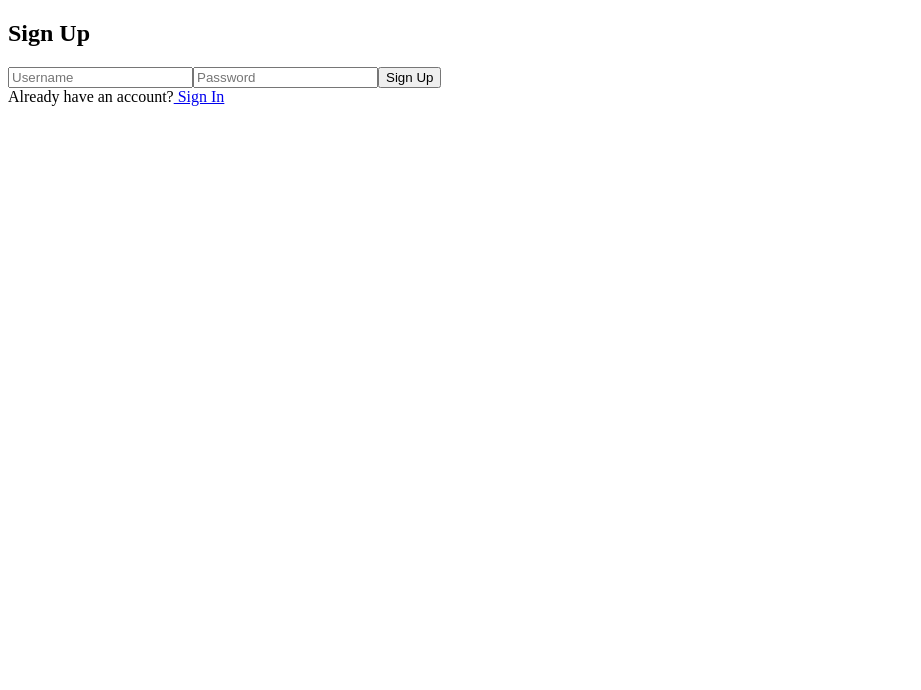
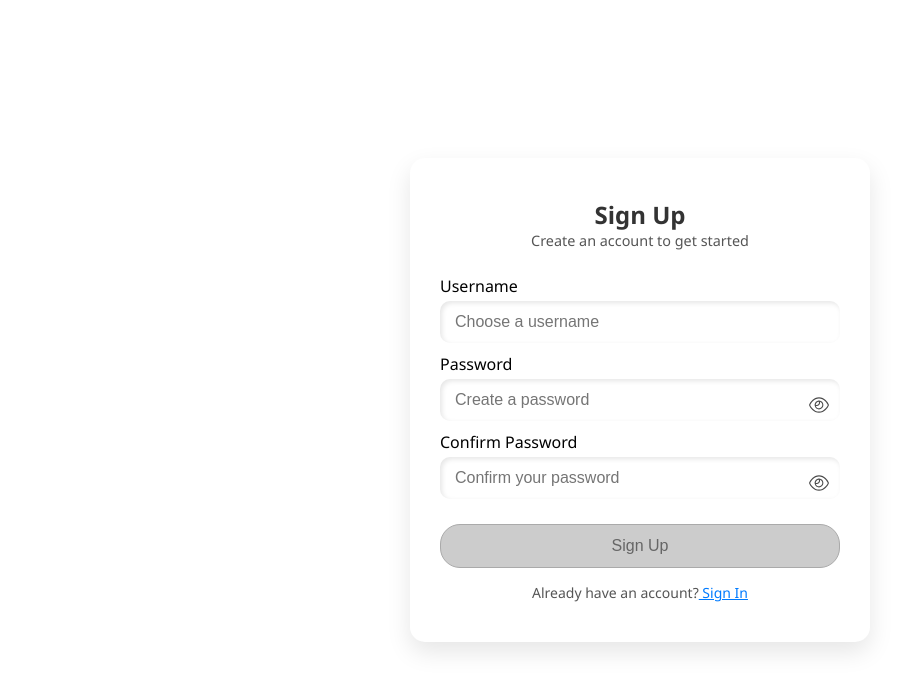
Before and after one commit to abhayraj08/ChatterBox, a React (Vite) app in the folder frontend/: page /signup in a window 1280 px wide. Shown: the top 690 px of the page, without its empty margins (0-921 px from the left). Built offline with nearby package versions, Linux system fonts and the light colour scheme.

Commit message:
Add UI to signup & signin

```diff
--- a/frontend/index.html
+++ b/frontend/index.html
@@ -2,7 +2,6 @@
 <html lang="en">
   <head>
     <meta charset="UTF-8" />
-    <link rel="icon" type="image/svg+xml" href="/vite.svg" />
     <meta name="viewport" content="width=device-width, initial-scale=1.0" />
     <title>ChatterBox</title>
   </head>
--- a/frontend/src/pages/SignIn.jsx
+++ b/frontend/src/pages/SignIn.jsx
@@ -2,18 +2,16 @@ import { useNavigate } from "react-router-dom";
 import axios from "axios";
 import { useState, useEffect } from "react";
 import FlashMessage from "../components/FlashMessage";
+import eyeOpen from "../assets/eye-open.svg";
+import eyeClosed from "../assets/eye-closed.svg";
+import './style.css';
 
 export default function SignIn() {
   const navigate = useNavigate();
   const [form, setForm] = useState({ username: "", password: "" });
+  const [showPassword, setShowPassword] = useState(false);
   const [flash, setFlash] = useState(null);
 
-  // inside component
-  // useEffect(() => {
-  //   // Clear localStorage when visiting signin page
-  //   localStorage.removeItem("token");
-  //   localStorage.removeItem("username");
-  // }, []);
 
 
   const handleSignin = async (e) => {
@@ -36,24 +34,48 @@ export default function SignIn() {
 
   return (
     <div>
+      <div className="container">
+        <div className="card">
           {flash && <FlashMessage message={flash} onClose={() => setFlash(null)} />}
-      <h2>Sign In</h2>
-      <form onSubmit={handleSignin}>
+          <h2 className="title">Sign In</h2>
+          <p className="title-subtext">Hello world</p>
+
+          <form onSubmit={handleSignin} className="form">
+            <div className="form-group">
+              <label htmlFor="username">Username</label>
               <input
+                id="username"
                 type="text"
-          placeholder="Username"
+                placeholder="Give your username"
                 value={form.username}
                 onChange={(e) => setForm({ ...form, username: e.target.value })}
                 required
+                className="input"
               />
+            </div>
+
+            <div className="form-group">
+              <label htmlFor="password">Password</label>
+              <div className="password-wrapper">
                 <input
-          type="password"
-          placeholder="Password"
+                  id="password"
+                  type={showPassword ? "text" : "password"}
+                  placeholder="Give your password"
                   value={form.password}
                   onChange={(e) => setForm({ ...form, password: e.target.value })}
                   required
+                  className="input"
                 />
-        <button type="submit">Sign In</button>
+                <img
+                  src={showPassword ? eyeClosed : eyeOpen}
+                  alt="Toggle Password"
+                  className="toggle-password"
+                  onClick={() => setShowPassword(!showPassword)}
+                />
+              </div>
+            </div>
+
+            <button type="submit" className="submit-btn">Sign In</button>
           </form>
 
           <div className="login-link">
@@ -61,5 +83,7 @@ export default function SignIn() {
             <a href="/signup"> Sign Up</a>
           </div>
         </div>
+      </div>
+    </div>
   );
 }
--- a/frontend/src/pages/SignUp.jsx
+++ b/frontend/src/pages/SignUp.jsx
@@ -1,59 +1,145 @@
 import { useNavigate } from "react-router-dom";
 import axios from "axios";
-import { useState, useEffect } from "react";
+import { useState, useMemo } from "react";
 import FlashMessage from "../components/FlashMessage";
+import eyeOpen from "../assets/eye-open.svg";
+import eyeClosed from "../assets/eye-closed.svg";
+import './style.css';
 
 export default function SignUp() {
   const navigate = useNavigate();
-  const [form, setForm] = useState({ username: "", password: "" });
+  const [form, setForm] = useState({ username: "", password: "", confirmPassword: "" });
+  const [showPassword, setShowPassword] = useState(false);
+  const [showConfirmPassword, setShowConfirmPassword] = useState(false);
   const [flash, setFlash] = useState(null);
 
-  // useEffect(() => {
-  //   // Clear localStorage when visiting signup page
-  //   localStorage.removeItem("token");
-  //   localStorage.removeItem("username");
-  // }, []);
+  // Password validation checks
+  const validations = useMemo(() => ({
+    length: form.password.length >= 8,
+    uppercase: /[A-Z]/.test(form.password),
+    lowercase: /[a-z]/.test(form.password),
+    number: /[0-9]/.test(form.password),
+  }), [form.password]);
+
+  const allPasswordValid = Object.values(validations).every(Boolean);
+  const passwordsMatch = form.password === form.confirmPassword;
+  const canSubmit = form.username.trim().length > 0 && allPasswordValid && passwordsMatch;
 
   const handleSignup = async (e) => {
     e.preventDefault();
+
+    if (!passwordsMatch) {
+      setFlash("⚠️ Passwords do not match!");
+      return;
+    }
+
     try {
-      const res = await axios.post("http://localhost:3000/api/auth/signup", form);
+      const res = await axios.post("http://localhost:3000/api/auth/signup", {
+        username: form.username.trim(),
+        password: form.password  // don't send confirmPassword to backend
+      });
+
       localStorage.setItem("token", res.data.token);
       localStorage.setItem("username", res.data.username);
+
       navigate("/chat");
     } catch (err) {
-      if (err.response) {
-        // backend responded with error
-        setFlash(err.response.data.error);
-      } else if (err.request) {
-        // backend not reachable
-        setFlash("⚠️ Backend server not connected");
-      } else {
-        setFlash("Unexpected error occurred");
-      }
+      if (err.response) setFlash(err.response.data.error);
+      else if (err.request) setFlash("⚠️ Backend server not connected");
+      else setFlash("Unexpected error occurred");
     }
   };
 
   return (
-    <div>
+    <div className="container">
+      <div className="card">
         {flash && <FlashMessage message={flash} onClose={() => setFlash(null)} />}
-      <h2>Sign Up</h2>
-      <form onSubmit={handleSignup}>
+        <h2 className="title">Sign Up</h2>
+        <p className="title-subtext">Create an account to get started</p>
+
+        <form onSubmit={handleSignup} className="form">
+          <div className="form-group">
+            <label htmlFor="username">Username</label>
             <input
+              id="username"
               type="text"
-          placeholder="Username"
+              placeholder="Choose a username"
               value={form.username}
               onChange={(e) => setForm({ ...form, username: e.target.value })}
               required
+              className="input"
             />
+          </div>
+
+          <div className="form-group">
+            <label htmlFor="password">Password</label>
+            <div className="password-wrapper">
               <input
-          type="password"
-          placeholder="Password"
+                id="password"
+                type={showPassword ? "text" : "password"}
+                placeholder="Create a password"
                 value={form.password}
                 onChange={(e) => setForm({ ...form, password: e.target.value })}
                 required
+                className="input"
               />
-        <button type="submit">Sign Up</button>
+              <img
+                src={showPassword ? eyeClosed : eyeOpen}
+                alt="Toggle Password"
+                className="toggle-password"
+                onClick={() => setShowPassword(!showPassword)}
+              />
+            </div>
+
+            {form.password.length > 0 && (
+              <ul className="password-rules">
+                <li className={validations.length ? "valid" : "invalid"}>
+                  {validations.length ? "✔" : "✖"} At least 8 characters
+                </li>
+                <li className={validations.uppercase ? "valid" : "invalid"}>
+                  {validations.uppercase ? "✔" : "✖"} One uppercase letter
+                </li>
+                <li className={validations.lowercase ? "valid" : "invalid"}>
+                  {validations.lowercase ? "✔" : "✖"} One lowercase letter
+                </li>
+                <li className={validations.number ? "valid" : "invalid"}>
+                  {validations.number ? "✔" : "✖"} One number
+                </li>
+              </ul>
+            )}
+          </div>
+
+          <div className="form-group">
+            <label htmlFor="confirm-password">Confirm Password</label>
+            <div className="password-wrapper">
+              <input
+                id="confirm-password"
+                type={showConfirmPassword ? "text" : "password"}
+                placeholder="Confirm your password"
+                value={form.confirmPassword}
+                onChange={(e) => setForm({ ...form, confirmPassword: e.target.value })}
+                required
+                className="input"
+              />
+              <img
+                src={showConfirmPassword ? eyeClosed : eyeOpen}
+                alt="Toggle Confirm Password"
+                className="toggle-password"
+                onClick={() => setShowConfirmPassword(!showConfirmPassword)}
+              />
+            </div>
+
+            {form.confirmPassword && !passwordsMatch && (
+              <div className="confirm-error">✖ Passwords do not match</div>
+            )}
+          </div>
+
+          <button
+            type="submit"
+            className={`submit-btn ${!canSubmit ? "disabled" : ""}`}
+            disabled={!canSubmit}>
+            Sign Up
+          </button>
         </form>
 
         <div className="login-link">
@@ -61,5 +147,6 @@ export default function SignUp() {
           <a href="/signin"> Sign In</a>
         </div>
       </div>
+    </div>
   );
 }
--- /dev/null
+++ b/frontend/src/pages/style.css
@@ -0,0 +1,148 @@
+* {
+    margin: 0;
+    padding: 0;
+}
+
+.container {
+  display: flex;
+  justify-content: center;
+  align-items: center;
+  height: 100vh;
+  font-family: "Segoe UI", Tahoma, Geneva, Verdana, sans-serif;
+}
+
+.card {
+  background: #fff;
+  padding: 40px 30px;
+  border-radius: 15px;
+  box-shadow: 0 10px 25px rgba(0, 0, 0, 0.1);
+  width: 400px;
+  text-align: center;
+}
+
+.title {
+    font-weight: 600;
+    color: #333;
+}
+
+.title-subtext {
+  font-size: 0.9rem;
+  font-weight: 350;
+  margin-bottom: 25px;
+  color: #555;
+}
+
+.form-group {
+    display: flex;
+    flex-direction: column;
+}
+
+label {
+  text-align: left;
+  font-weight: 500;
+  margin-bottom: 4px;
+}
+
+.input {
+  padding: 12px 15px;
+  margin-bottom: 10px;
+  border: 0px solid #ccc;
+  border-radius: 10px;
+  outline: none;
+  font-size: 16px;
+  transition: 0.3s;
+  box-shadow: inset 2px 2px 5px rgba(0, 0, 0, 0.1),
+    inset -2px -2px 5px rgba(255, 255, 255, 0.7);
+}
+
+.input:focus {
+  border-color: #007bff;
+  box-shadow: 0 0 5px #007bff;
+}
+
+/* Password with eyes */
+.password-wrapper {
+  position: relative;
+  display: flex;
+  align-items: center;
+}
+.password-wrapper .input {
+  width: 100%;
+  padding-right: 40px;
+}
+.toggle-password {
+  position: absolute;
+  right: 10px;
+  top: 50%;
+  transform: translateY(-50%);
+  width: 22px;
+  height: 22px;
+  cursor: pointer;
+  opacity: 0.7;
+  transition: opacity 0.2s ease-in-out;
+}
+.toggle-password:hover {
+  opacity: 1;
+}
+
+/* Password rules */
+.password-rules {
+  font-weight: 400;
+  text-align: left;
+  margin-top: 8px;
+  font-size: 13px;
+  list-style: none;
+  padding: 0;
+  margin: 0 0 10px 0;
+}
+.password-rules li {
+  margin-bottom: 4px;
+}
+.password-rules .valid {
+  color: green;
+}
+.password-rules .invalid {
+  color: #777;
+}
+
+.confirm-error {
+  color: #d32f2f;
+  font-size: 13px;
+  margin-top: 4px;
+  display: block;
+}
+
+.submit-btn {
+  width: 100%;
+  margin-top: 15px;
+  padding: 12px;
+  background-color: #007bff;
+  color: white;
+  border: none;
+  border-radius: 20px;
+  cursor: pointer;
+  font-size: 16px;
+  transition: 0.3s;
+}
+
+.submit-btn:hover {
+  background-color: #0056b3;
+}
+
+button.disabled {
+  background-color: #cccccc;
+  color: #666666;
+  cursor: not-allowed;
+  border: 1px solid #aaaaaa;
+}
+
+.login-link {
+  margin-top: 15px;
+  font-size: 14px;
+  color: #555;
+}
+
+.login-link a {
+  color: #007bff;
+  cursor: pointer;
+}
```
Also changed, not shown: frontend/src/assets/eye-closed.svg (added), frontend/src/assets/eye-open.svg (added). Lines whose indentation alone changed are shown as unchanged.
